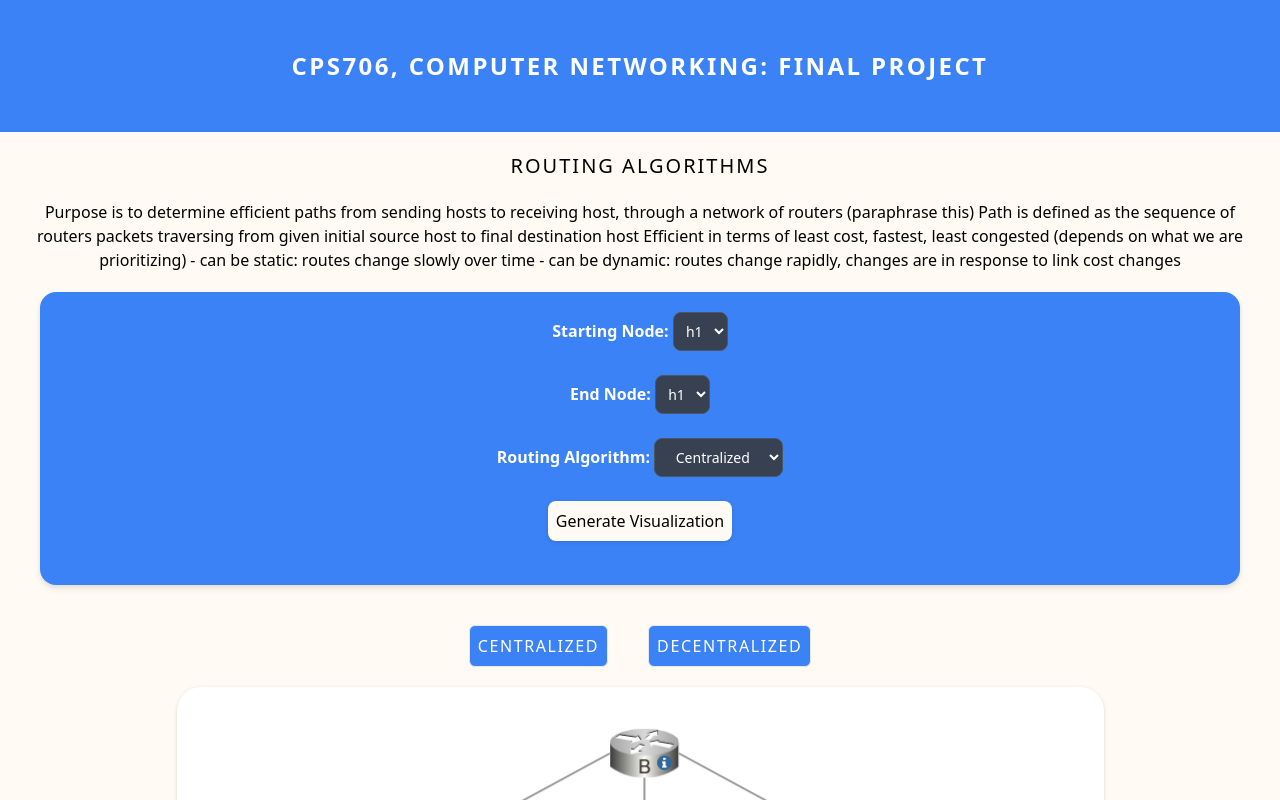
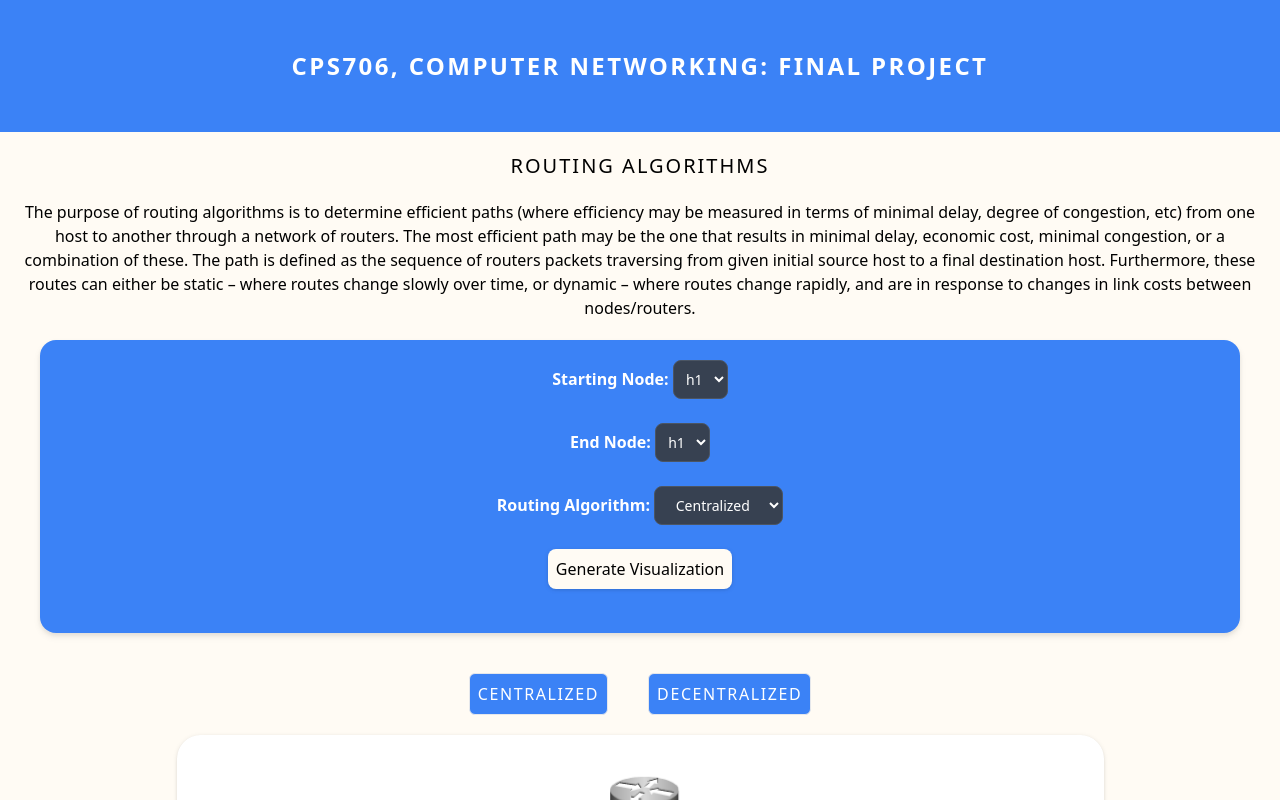
Before and after one commit to ismailmohammad/CPS706_Networks_Project, a Next.js app in the folder client/: page / in a window 1280 px wide. Shown: the top 800 px of the page. Built offline with nearby package versions, Linux system fonts and the light colour scheme.

Commit message:
paragraph corrected

```diff
--- a/client/src/pages/index.js
+++ b/client/src/pages/index.js
@@ -87,14 +87,7 @@ export default function Home() {
             Routing Algorithms
           </h1>
           <p>
-            Purpose is to determine efficient paths from sending hosts to
-            receiving host, through a network of routers (paraphrase this) Path
-            is defined as the sequence of routers packets traversing from given
-            initial source host to final destination host Efficient in terms of
-            least cost, fastest, least congested (depends on what we are
-            prioritizing) - can be static: routes change slowly over time - can
-            be dynamic: routes change rapidly, changes are in response to link
-            cost changes
+          The purpose of routing algorithms is to determine efficient paths (where efficiency may be measured in terms of minimal delay, degree of congestion, etc) from one host to another through a network of routers. The most efficient path may be the one that results in minimal delay, economic cost, minimal congestion, or a combination of these. The path is defined as the sequence of routers packets traversing from given initial source host to a final destination host. Furthermore, these routes can either be static – where routes change slowly over time, or dynamic – where routes change rapidly, and are in response to changes in link costs between nodes/routers.
           </p>
           <div className="m-5 p-5 bg-blue-500 text-white rounded-2xl drop-shadow-md">
             <form onSubmit={handleSubmit} id="routingInformation" method="post">
```
